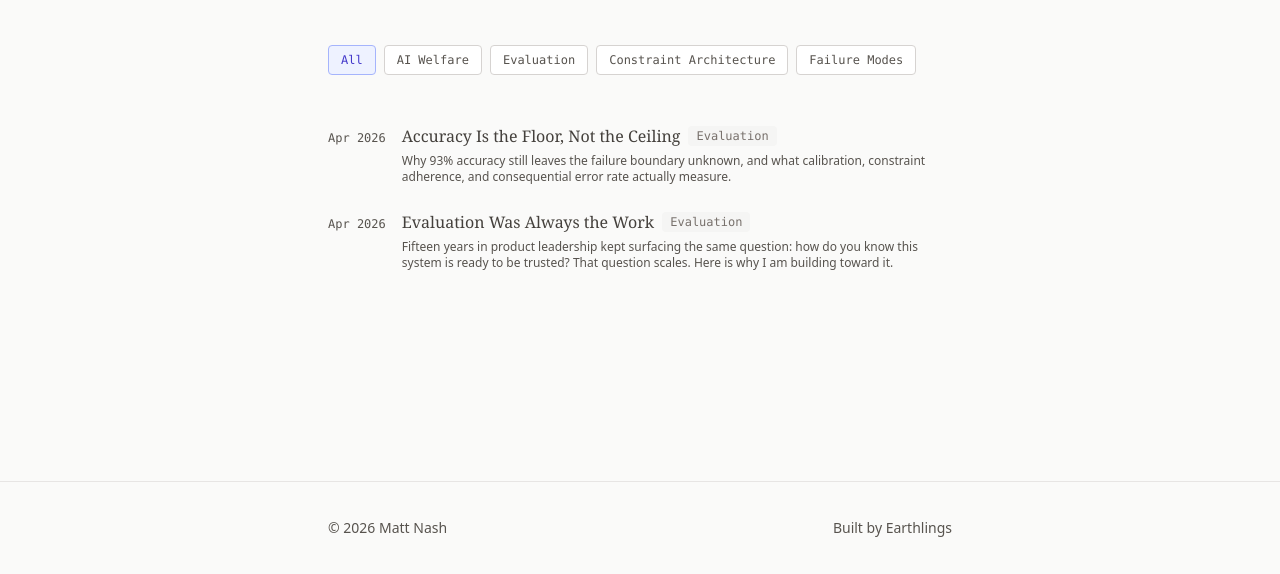
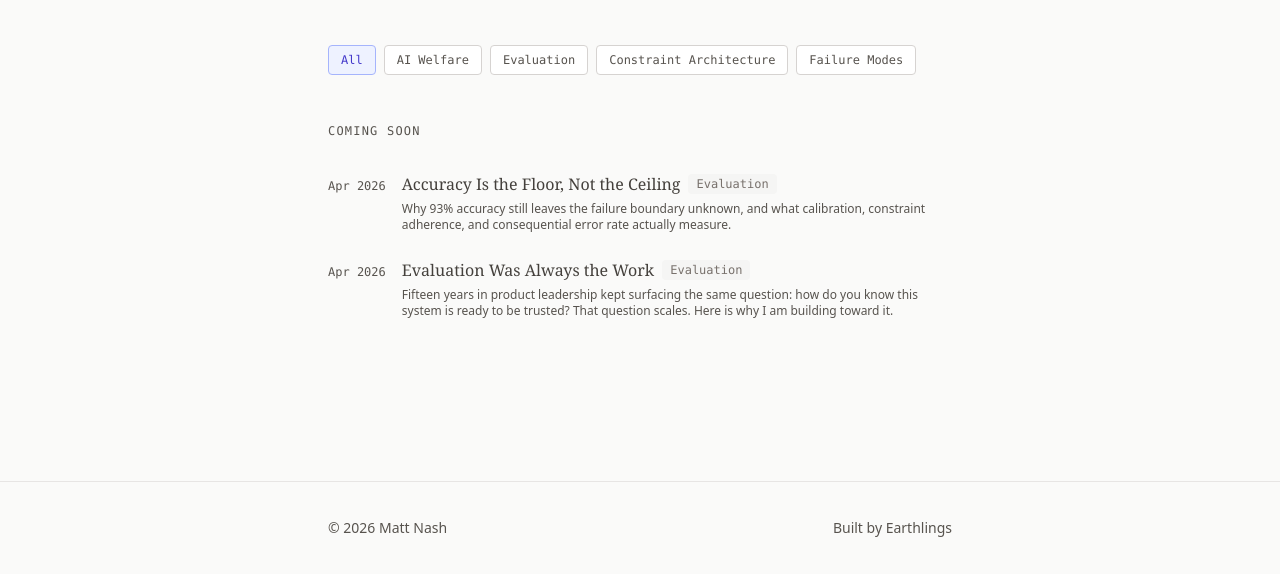
Before and after one commit to themattnash/professional-profile, an Astro site: page /writing in a window 1280 px wide. Shown: the part 226-800 px from the top of the page. Built offline with nearby package versions, Linux system fonts and the light colour scheme; Astro itself is replaced by a stand-in of ours.

Commit message:
fix: always show Coming soon label for unpublished essays

```diff
--- a/src/pages/writing/index.astro
+++ b/src/pages/writing/index.astro
@@ -68,9 +68,7 @@ const categoryLabel: Record<string, string> = {
 
   {upcoming.length > 0 && (
     <section class={published.length > 0 ? 'pt-8 border-t border-stone-200' : ''} data-section="upcoming">
-      {published.length > 0 && (
-        <h2 class="text-xs font-mono uppercase tracking-widest text-stone-600 mb-8">Coming soon</h2>
-      )}
+      <h2 class="text-xs font-mono uppercase tracking-widest text-stone-600 mb-8">Coming soon</h2>
       <ul class="space-y-6" role="list">
         {upcoming.map((essay) => (
           <li class="flex items-baseline gap-4" data-category={essay.data.category ?? 'uncategorized'}>
```
